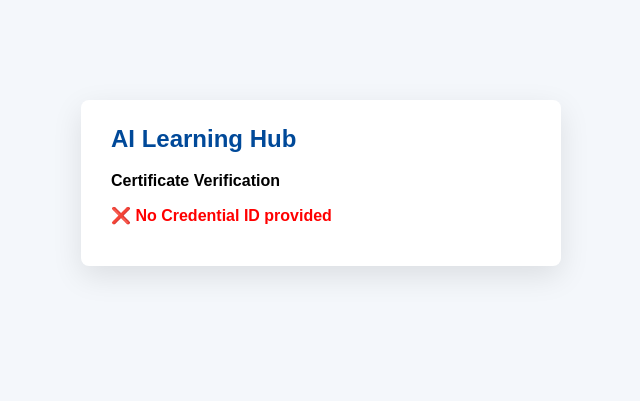
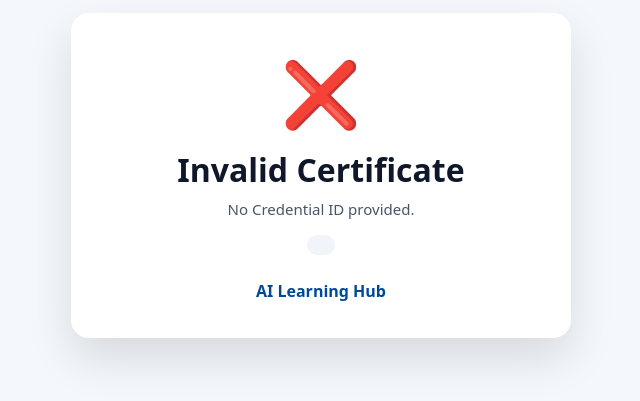
Before and after one commit to jguruge/verify, a plain HTML site: page index.html in a window 1280 px wide. Shown: the part 225-626 px from the top of the page, without its empty margins (319-959 px from the left). Drawn offline with Linux system fonts and the light colour scheme.

Commit message:
Refactor index.html for improved layout and styles
Updated HTML structure and styles for certificate verification page.

```diff
--- a/index.html
+++ b/index.html
@@ -1,86 +1,100 @@
-
 <!DOCTYPE html>
 <html lang="en">
 <head>
-  <meta charset="UTF-8">
+  <meta charset="UTF-8" />
   <title>Certificate Verification</title>
-  <meta name="viewport" content="width=device-width, initial-scale=1.0">
+  <meta name="viewport" content="width=device-width, initial-scale=1.0" />
+
   <style>
     body {
-      font-family: Arial, sans-serif;
+      margin: 0;
+      font-family: system-ui, -apple-system, BlinkMacSystemFont, "Segoe UI", sans-serif;
       background: #f4f7fb;
       display: flex;
+      align-items: center;
       justify-content: center;
-      align-items: center;
       height: 100vh;
     }
+
     .card {
-      background: white;
-      padding: 25px 30px;
-      border-radius: 8px;
+      background: #ffffff;
+      padding: 36px 40px;
+      border-radius: 18px;
+      box-shadow: 0 20px 45px rgba(0,0,0,0.12);
+      max-width: 420px;
       width: 100%;
-      max-width: 420px;
-      box-shadow: 0 10px 30px rgba(0,0,0,0.1);
+      text-align: center;
     }
-    h2 {
-      margin-top: 0;
+
+    .icon {
+      font-size: 64px;
+      margin-bottom: 12px;
+    }
+
+    h1 {
+      margin: 0 0 8px;
+      color: #0f172a;
+    }
+
+    p {
+      color: #475569;
+      font-size: 15px;
+      margin: 6px 0;
+    }
+
+    .id {
+      background: #f1f5f9;
+      padding: 10px 14px;
+      border-radius: 10px;
+      font-family: ui-monospace, SFMono-Regular, Menlo, monospace;
+      font-size: 14px;
+      margin-top: 10px;
+      display: inline-block;
+    }
+
+    .brand {
+      margin-top: 20px;
+      font-weight: 700;
       color: #004999;
-    }
-    .status.valid {
-      color: green;
-      font-weight: bold;
-    }
-    .status.invalid {
-      color: red;
-      font-weight: bold;
-    }
-    .label {
-      color: #666;
-      font-size: 14px;
     }
   </style>
 </head>
 <body>
 
-  <div class="card">
-    <h2>AI Learning Hub</h2>
-    <p><b>Certificate Verification</b></p>
-
-    <div id="result">Checking certificate...</div>
+  <div class="card" id="card">
+    <div id="icon" class="icon">⏳</div>
+    <h1 id="status">Checking certificate…</h1>
+    <p id="message"></p>
+    <div id="cid" class="id"></div>
+    <div class="brand">AI Learning Hub</div>
   </div>
 
   <script>
     const params = new URLSearchParams(window.location.search);
-    const id = params.get('id');
+    const certId = params.get("id");
 
-    fetch('certificates.json')
-      .then(response => response.json())
-      .then(data => {
-        const result = document.getElementById('result');
+    const status = document.getElementById("status");
+    const message = document.getElementById("message");
+    const icon = document.getElementById("icon");
+    const cid = document.getElementById("cid");
 
-        if (!id) {
-          result.innerHTML =
-            '<p class="status invalid">❌ No Credential ID provided</p>';
-          return;
-        }
-
-        if (data[id]) {
-          const c = data[id];
-          result.innerHTML = `
-            <p class="status valid">✅ VALID CERTIFICATE</p>
-            <p><span class="label">Name:</span> ${c.name}</p>
-            <p><span class="label">Course:</span> ${c.course}</p>
-            <p><span class="label">Date:</span> ${c.date}</p>
-          `;
-        } else {
-          result.innerHTML =
-            '<p class="status invalid">❌ Certificate NOT FOUND</p>';
-        }
-      })
-      .catch(() => {
-        document.getElementById('result').innerHTML =
-          '<p class="status invalid">❌ Error loading verification data</p>';
-      });
+    if (!certId) {
+      icon.textContent = "❌";
+      status.textContent = "Invalid Certificate";
+      message.textContent = "No Credential ID provided.";
+    } else if (certId.startsWith("AILH")) {
+      icon.textContent = "✅";
+      status.textContent = "Certificate Verified";
+      message.textContent =
+        "This certificate is verified as an authentic AI Learning Hub certificate.";
+      cid.textContent = certId;
+    } else {
+      icon.textContent = "❌";
+      status.textContent = "Certificate Not Verified";
+      message.textContent =
+        "This credential ID is not recognized as a valid AI Learning Hub certificate.";
+      cid.textContent = certId;
+    }
   </script>
 
 </body>
```
